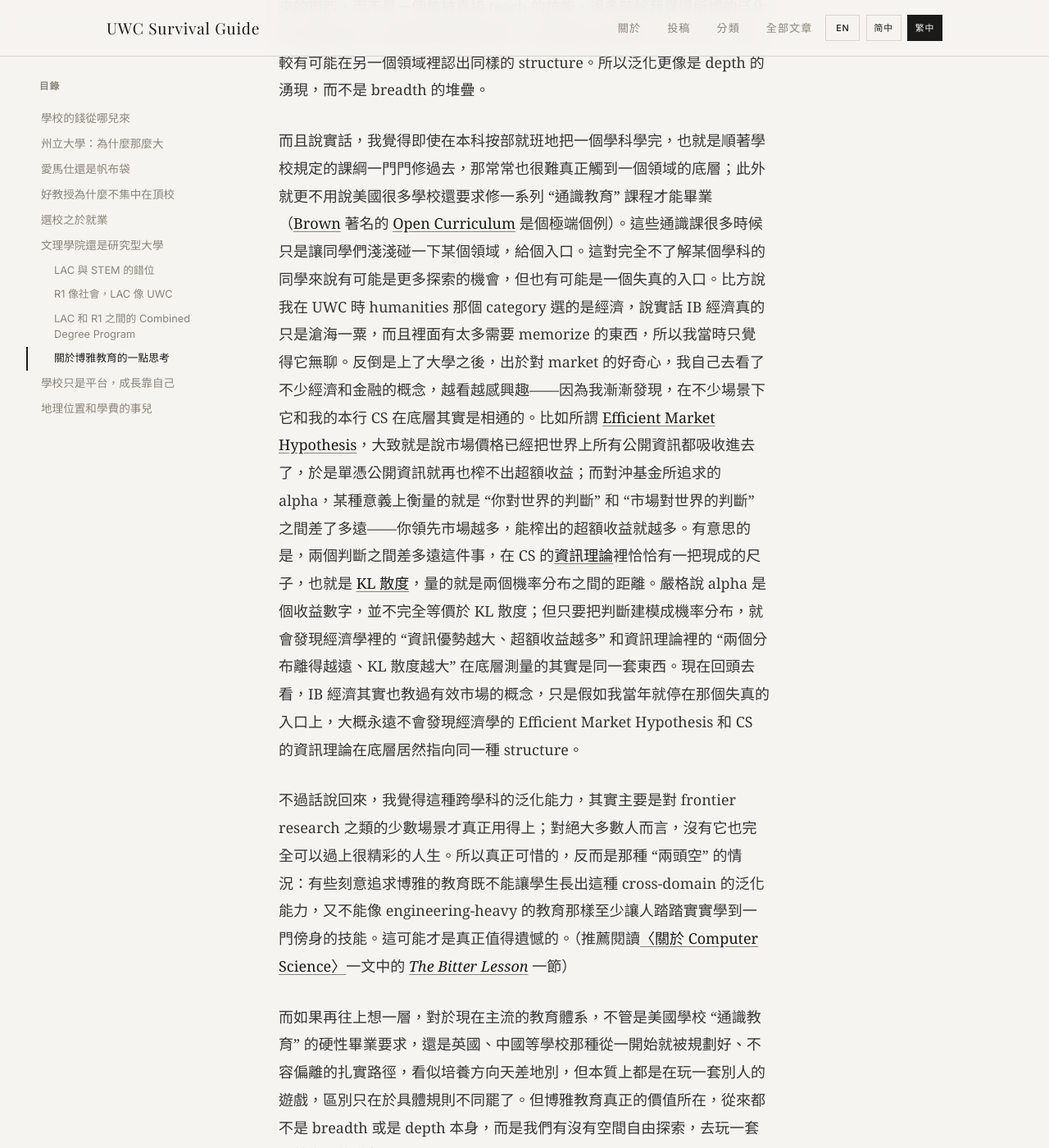
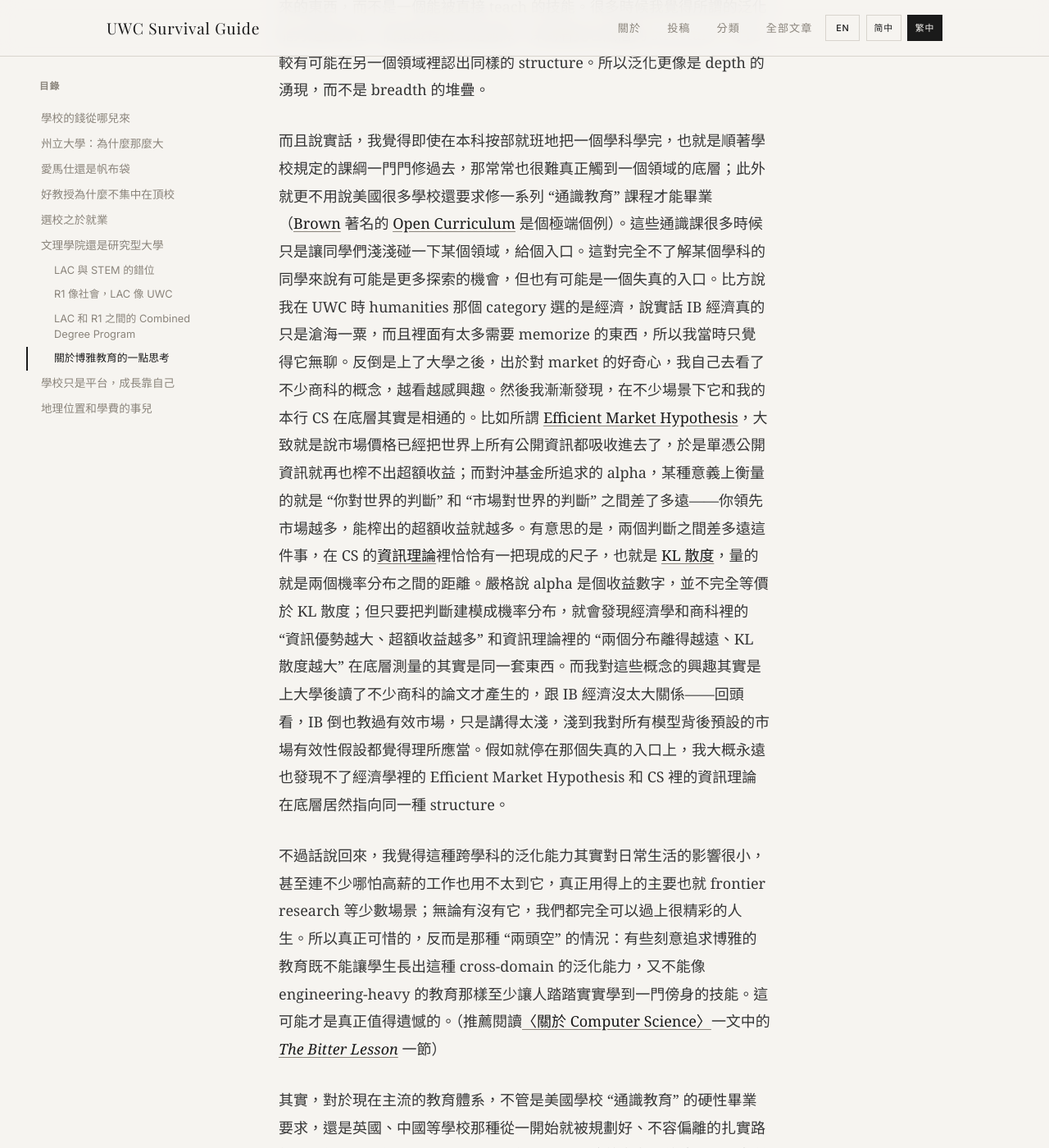
Before and after one commit to United-World-College/UWC-Survival-Guide, a Jekyll site: the page built from website/_guides/chinese/school-selection-TW.md, in a window 1280 px wide and 1400 px high, scrolled down 19879 px. Shown: the whole window at 82% size. Built offline with Jekyll 4.4.1, drawn with Linux system fonts in a browser that asks for light colours; some web fonts are replaced; some of the changed text lies outside the part shown.

Commit message:
docs(school-selection): refine liberal-arts reflection (interest from business papers not IB econ; soften generalization's everyday relevance; breadth/depth framing in "someone else's game"); sync CN/TW/EN and bump updated date

```diff
--- a/website/_guides/chinese/school-selection-TW.md
+++ b/website/_guides/chinese/school-selection-TW.md
@@ -141,11 +141,11 @@ updated: 2026-06-11
 
 但我上了大學之後才慢慢發現，這種能力其實很難靠刻意的 "教育" 被培養出來，不論是 liberal arts education 還是 engineering-heavy 的訓練可能都做不到。因為它更像是一個人在某個學科裡鑽得足夠深之後，自發生長出來的東西，而不是一個能被直接 teach 的技能。很多時候我覺得所謂的泛化能力是得先在一個領域裡待到足夠深，深到看見它底層的 structure，才比較有可能在另一個領域裡認出同樣的 structure。所以泛化更像是 depth 的湧現，而不是 breadth 的堆疊。
 
-而且說實話，我覺得即使在本科按部就班地把一個學科學完，也就是順著學校規定的課綱一門門修過去，那常常也很難真正觸到一個領域的底層；此外就更不用說美國很多學校還要求修一系列 "通識教育" 課程才能畢業（[Brown](https://en.wikipedia.org/wiki/Brown_University) 著名的 [Open Curriculum](https://www.brown.edu/academics/undergraduate/open-curriculum) 是個極端個例）。這些通識課很多時候只是讓同學們淺淺碰一下某個領域，給個入口。這對完全不了解某個學科的同學來說有可能是更多探索的機會，但也有可能是一個失真的入口。比方說我在 UWC 時 humanities 那個 category 選的是經濟，說實話 IB 經濟真的只是滄海一粟，而且裡面有太多需要 memorize 的東西，所以我當時只覺得它無聊。反倒是上了大學之後，出於對 market 的好奇心，我自己去看了不少經濟和金融的概念，越看越感興趣——因為我漸漸發現，在不少場景下它和我的本行 CS 在底層其實是相通的。比如所謂 [Efficient Market Hypothesis](https://en.wikipedia.org/wiki/Efficient-market_hypothesis)，大致就是說市場價格已經把世界上所有公開資訊都吸收進去了，於是單憑公開資訊就再也榨不出超額收益；而對沖基金所追求的 alpha，某種意義上衡量的就是 "你對世界的判斷" 和 "市場對世界的判斷" 之間差了多遠——你領先市場越多，能榨出的超額收益就越多。有意思的是，兩個判斷之間差多遠這件事，在 CS 的[資訊理論](https://en.wikipedia.org/wiki/Information_theory)裡恰恰有一把現成的尺子，也就是 [KL 散度](https://en.wikipedia.org/wiki/Kullback–Leibler_divergence)，量的就是兩個機率分布之間的距離。嚴格說 alpha 是個收益數字，並不完全等價於 KL 散度；但只要把判斷建模成機率分布，就會發現經濟學裡的 "資訊優勢越大、超額收益越多" 和資訊理論裡的 "兩個分布離得越遠、KL 散度越大" 在底層測量的其實是同一套東西。現在回頭去看，IB 經濟其實也教過有效市場的概念，只是假如我當年就停在那個失真的入口上，大概永遠不會發現經濟學的 Efficient Market Hypothesis 和 CS 的資訊理論在底層居然指向同一種 structure。
+而且說實話，我覺得即使在本科按部就班地把一個學科學完，也就是順著學校規定的課綱一門門修過去，那常常也很難真正觸到一個領域的底層；此外就更不用說美國很多學校還要求修一系列 "通識教育" 課程才能畢業（[Brown](https://en.wikipedia.org/wiki/Brown_University) 著名的 [Open Curriculum](https://www.brown.edu/academics/undergraduate/open-curriculum) 是個極端個例）。這些通識課很多時候只是讓同學們淺淺碰一下某個領域，給個入口。這對完全不了解某個學科的同學來說有可能是更多探索的機會，但也有可能是一個失真的入口。比方說我在 UWC 時 humanities 那個 category 選的是經濟，說實話 IB 經濟真的只是滄海一粟，而且裡面有太多需要 memorize 的東西，所以我當時只覺得它無聊。反倒是上了大學之後，出於對 market 的好奇心，我自己去看了不少商科的概念，越看越感興趣。然後我漸漸發現，在不少場景下它和我的本行 CS 在底層其實是相通的。比如所謂 [Efficient Market Hypothesis](https://en.wikipedia.org/wiki/Efficient-market_hypothesis)，大致就是說市場價格已經把世界上所有公開資訊都吸收進去了，於是單憑公開資訊就再也榨不出超額收益；而對沖基金所追求的 alpha，某種意義上衡量的就是 "你對世界的判斷" 和 "市場對世界的判斷" 之間差了多遠——你領先市場越多，能榨出的超額收益就越多。有意思的是，兩個判斷之間差多遠這件事，在 CS 的[資訊理論](https://en.wikipedia.org/wiki/Information_theory)裡恰恰有一把現成的尺子，也就是 [KL 散度](https://en.wikipedia.org/wiki/Kullback–Leibler_divergence)，量的就是兩個機率分布之間的距離。嚴格說 alpha 是個收益數字，並不完全等價於 KL 散度；但只要把判斷建模成機率分布，就會發現經濟學和商科裡的 "資訊優勢越大、超額收益越多" 和資訊理論裡的 "兩個分布離得越遠、KL 散度越大" 在底層測量的其實是同一套東西。而我對這些概念的興趣其實是上大學後讀了不少商科的論文才產生的，跟 IB 經濟沒太大關係——回頭看，IB 倒也教過有效市場，只是講得太淺，淺到我對所有模型背後預設的市場有效性假設都覺得理所應當。假如就停在那個失真的入口上，我大概永遠也發現不了經濟學裡的 Efficient Market Hypothesis 和 CS 裡的資訊理論在底層居然指向同一種 structure。
 
-不過話說回來，我覺得這種跨學科的泛化能力，其實主要是對 frontier research 之類的少數場景才真正用得上；對絕大多數人而言，沒有它也完全可以過上很精彩的人生。所以真正可惜的，反而是那種 "兩頭空" 的情況：有些刻意追求博雅的教育既不能讓學生長出這種 cross-domain 的泛化能力，又不能像 engineering-heavy 的教育那樣至少讓人踏踏實實學到一門傍身的技能。這可能才是真正值得遺憾的。（推薦閱讀[〈關於 Computer Science〉]({{ '/guides/chinese/computer-science-TW/' | relative_url }})一文中的 [*The Bitter Lesson*]({{ '/guides/chinese/computer-science-TW/#the-bitter-lesson' | relative_url }}) 一節）
+不過話說回來，我覺得這種跨學科的泛化能力其實對日常生活的影響很小，甚至連不少哪怕高薪的工作也用不太到它，真正用得上的主要也就 frontier research 等少數場景；無論有沒有它，我們都完全可以過上很精彩的人生。所以真正可惜的，反而是那種 "兩頭空" 的情況：有些刻意追求博雅的教育既不能讓學生長出這種 cross-domain 的泛化能力，又不能像 engineering-heavy 的教育那樣至少讓人踏踏實實學到一門傍身的技能。這可能才是真正值得遺憾的。（推薦閱讀[〈關於 Computer Science〉]({{ '/guides/chinese/computer-science-TW/' | relative_url }})一文中的 [*The Bitter Lesson*]({{ '/guides/chinese/computer-science-TW/#the-bitter-lesson' | relative_url }}) 一節）
 
-而如果再往上想一層，對於現在主流的教育體系，不管是美國學校 "通識教育" 的硬性畢業要求，還是英國、中國等學校那種從一開始就被規劃好、不容偏離的扎實路徑，看似培養方向天差地別，但本質上都是在玩一套別人的遊戲，區別只在於具體規則不同罷了。但博雅教育真正的價值所在，從來都不是 breadth 或是 depth 本身，而是我們有沒有空間自由探索，去玩一套屬於自己的遊戲。
+其實，對於現在主流的教育體系，不管是美國學校 "通識教育" 的硬性畢業要求，還是英國、中國等學校那種從一開始就被規劃好、不容偏離的扎實路徑，看似一個強調 breadth，一個強調 depth，培養方向天差地別，但本質上都是在玩一套別人的遊戲，區別只在於具體規則不同罷了。但博雅教育真正的價值所在，從來都不是 breadth 或是 depth 本身，而是我們有沒有空間自由探索，去玩一套屬於自己的遊戲。
 
 ## 學校只是平台，成長靠自己
 
```
Also changed, not shown: other parts of website/_guides/chinese/school-selection-TW.md (+1 -1 lines), website/_guides/chinese/school-selection-CN.md (+4 -4 lines), website/_guides/default/school-selection.md (+4 -4 lines).
